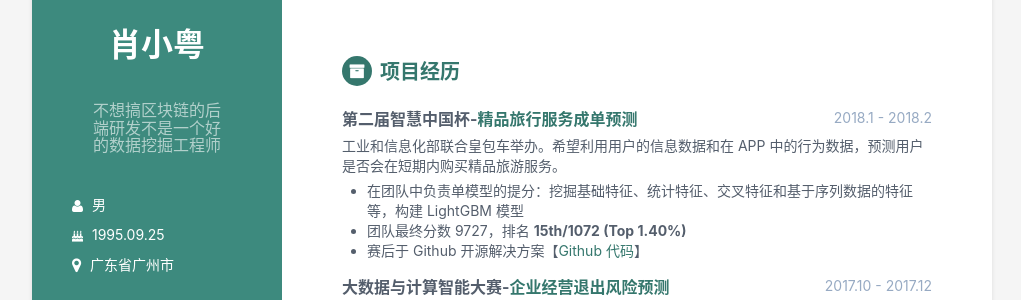
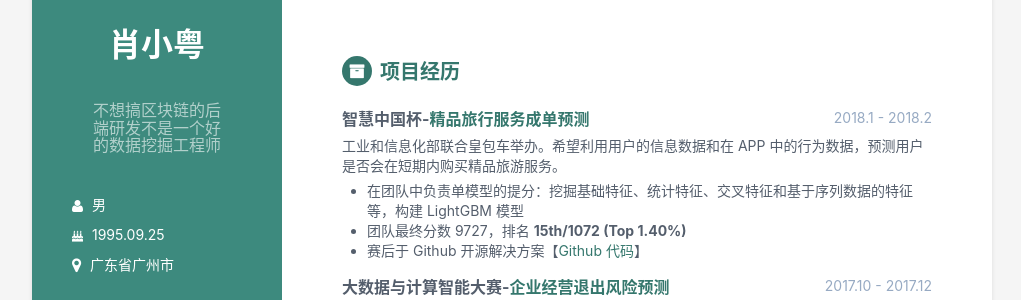
Before and after one commit to ShawnyXiao/Resume, a Jekyll site: the page built from index.html, in a window 1280 px wide. Shown: the part 253-553 px from the top of the page, without its empty margins (128-1149 px from the left). Built offline with Jekyll 4.4.1, drawn with Linux system fonts in a browser that asks for light colours.

Commit message:
Update projects

```diff
--- a/_data/projects.yml
+++ b/_data/projects.yml
@@ -1,5 +1,5 @@
 - project:
-  title: 第二届智慧中国杯-<a target="_blank" href="http://www.dcjingsai.com/common/cmpt/%E7%B2%BE%E5%93%81%E6%97%85%E8%A1%8C%E6%9C%8D%E5%8A%A1%E6%88%90%E5%8D%95%E9%A2%84%E6%B5%8B_%E7%AB%9E%E8%B5%9B%E4%BF%A1%E6%81%AF.html">精品旅行服务成单预测</a>
+  title: 智慧中国杯-<a target="_blank" href="http://www.dcjingsai.com/common/cmpt/%E7%B2%BE%E5%93%81%E6%97%85%E8%A1%8C%E6%9C%8D%E5%8A%A1%E6%88%90%E5%8D%95%E9%A2%84%E6%B5%8B_%E7%AB%9E%E8%B5%9B%E4%BF%A1%E6%81%AF.html">精品旅行服务成单预测</a>
   time: 2018.1 - 2018.2
   intro: 工业和信息化部联合皇包车举办。希望利用用户的信息数据和在 APP 中的行为数据，预测用户是否会在短期内购买精品旅游服务。
   descriptions:
```
